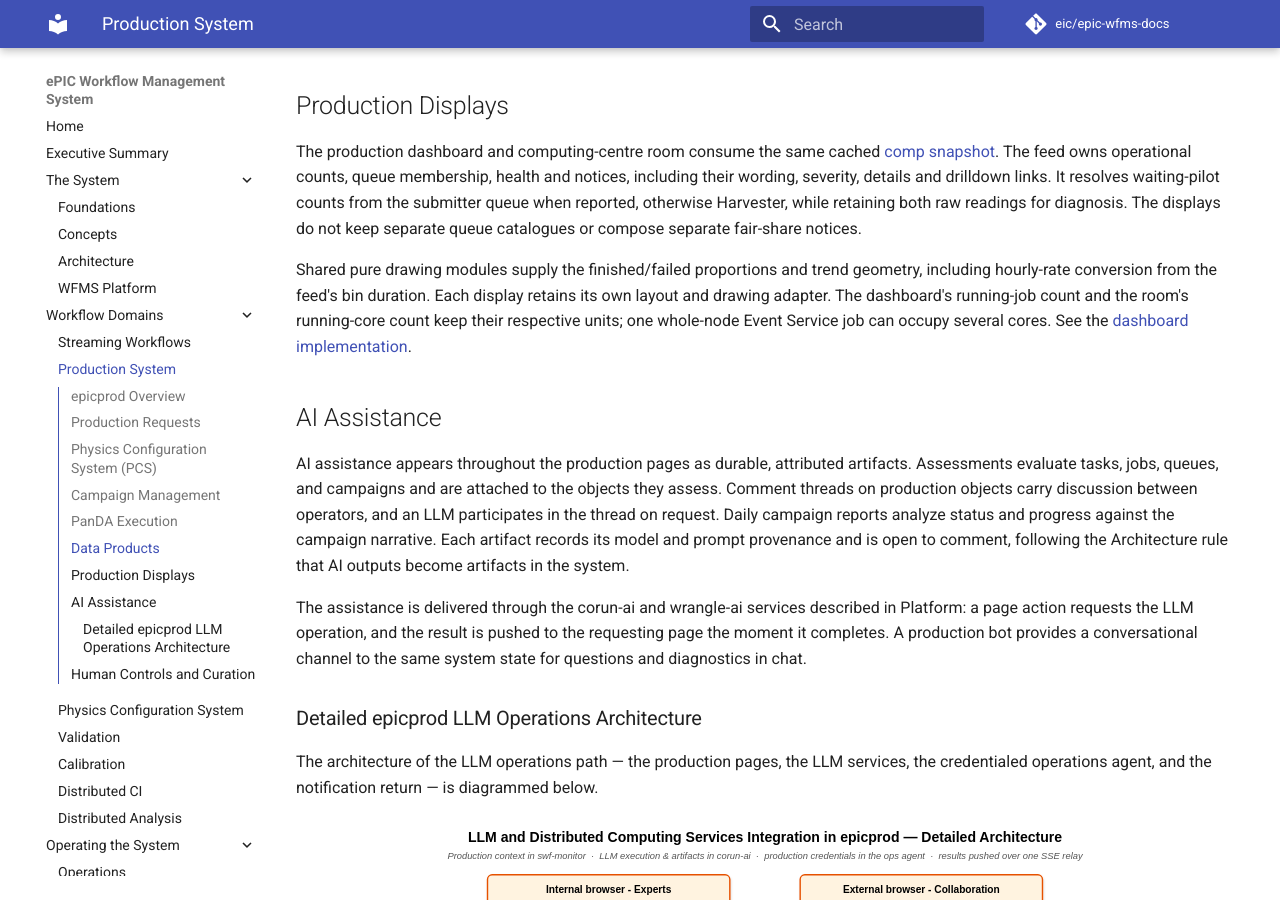
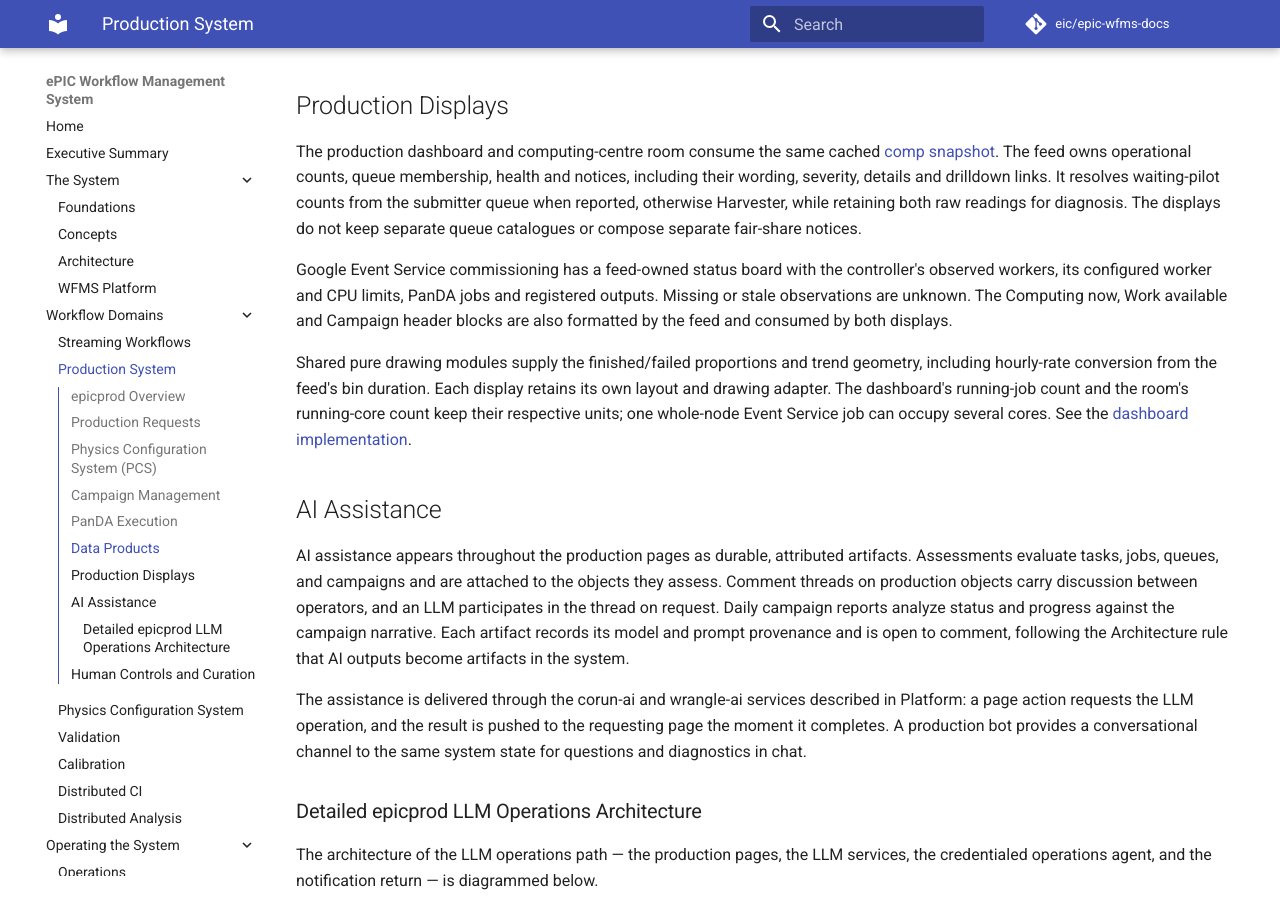
Before and after one commit to eic/epic-wfms-docs, an MkDocs documentation site: the page built from docs/production.md, in a window 1280 px wide and 900 px high, scrolled down 5440 px. Built offline with MkDocs 1.6.1 and Material for MkDocs 9.7.7, drawn with Linux system fonts in a browser that asks for light colours; comment, search, counter and statistics services are not loaded.

Commit message:
Document shared commissioning boards and header data
Co-authored-by: Codex <codex@openai.com>

```diff
--- a/docs/production.md
+++ b/docs/production.md
@@ -171,6 +171,12 @@ waiting-pilot counts from the submitter queue when reported, otherwise
 Harvester, while retaining both raw readings for diagnosis. The displays
 do not keep separate queue catalogues or compose separate fair-share notices.
 
+Google Event Service commissioning has a feed-owned status board with the
+controller's observed workers, its configured worker and CPU limits, PanDA
+jobs and registered outputs. Missing or stale observations are unknown.
+The Computing now, Work available and Campaign header blocks are also
+formatted by the feed and consumed by both displays.
+
 Shared pure drawing modules supply the finished/failed proportions and
 trend geometry, including hourly-rate conversion from the feed's bin
 duration. Each display retains its own layout and drawing adapter. The
```
